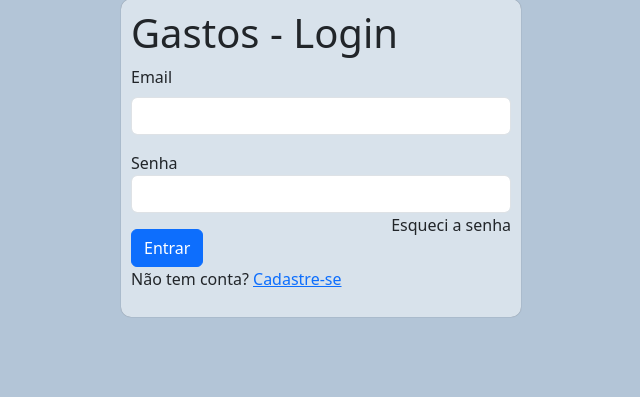
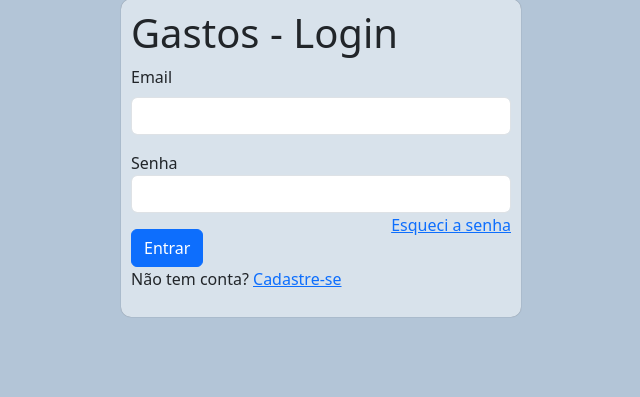
Before and after one commit to felipe-fjs/registro_de_gastos, a Flask app: page /login in a window 1280 px wide. Shown: the part 217-614 px from the top of the page, without its empty margins (319-959 px from the left). Run offline with Flask 3, Linux system fonts and the light colour scheme; parts of the project's set-up code (start-up, migrations or seed data) failed here and were passed over; some libraries are stand-ins or nearby versions.

Commit message:
Update login.html
link para esqueci a senha em html

```diff
--- a/app/templates/account/login.html
+++ b/app/templates/account/login.html
@@ -17,7 +17,7 @@
                 <p>
                     <label for="pwd">Senha</label>
                     <input type="password" name="pwd" id="pwd" required class="form-control">
-                    <span class="reset-key">Esqueci a senha</span>
+                    <span class="reset-key"><a href="#">Esqueci a senha</a></span>
                 </p>
                 <p>
                     <button type="submit" class="btn btn-primary">Entrar</button><br>
```
